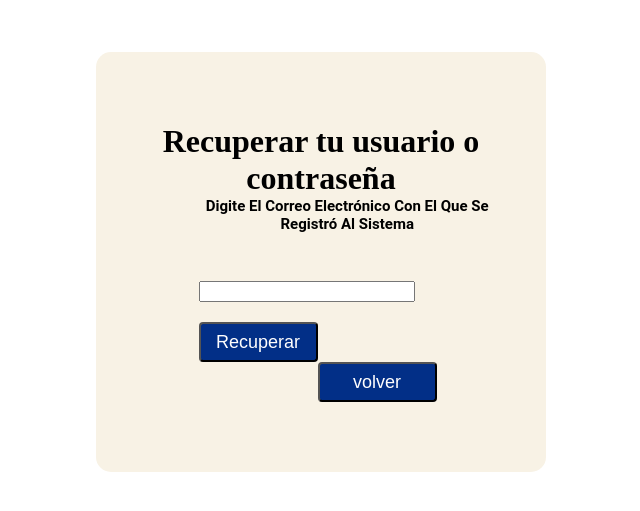
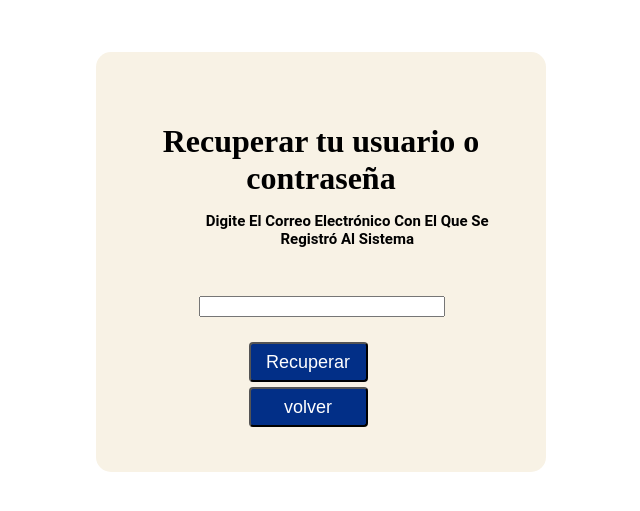
Before and after one commit to reymarmendoza/MINTIC_7, a Flask app: page /recuperar/ in a window 1280 px wide. Shown: the part 158-669 px from the top of the page, without its empty margins (352-992 px from the left). Run offline with Flask 2, Linux system fonts and the light colour scheme.

Commit message:
cambios de leonardo en login, recuperar

```diff
--- a/app.py
+++ b/app.py
@@ -6,8 +6,8 @@ app = Flask(__name__)
 @app.route('/')
 @app.route('/index/')
 @app.route('/home/')
-def inicio():
-    return '<ul><li><a href="/login">Login</a></li><li><a href="/recuperar">Recuperar datos</a></li><li><a href="/registro">registrarse</a></li></ul>'
+#def inicio():
+#    return '<ul><li><a href="/login">Login</a></li><li><a href="/recuperar">Recuperar datos</a></li><li><a href="/registro">registrarse</a></li></ul>'
 
 @app.route('/login/',methods=['GET','POST'])
 def login():
--- a/static/css/estilos.css
+++ b/static/css/estilos.css
@@ -21,6 +21,7 @@ html {
     font-size: 14px;
     position: absolute;
     margin-top: -10px;
+
 }
 
 .s21 {
@@ -29,6 +30,7 @@ html {
     font-family: 'Roboto';
     color: #000000;
     font-style: normal;
+    margin-top: 15px;
 }
 
 .s3 {
@@ -44,22 +46,33 @@ html {
 
 .s4 {
     width: 40%;
-    float: left;
+    margin-top: 5px;
+    margin-left: 50px;
 }
 
+.btn{
+    background-color: #022f87;
+    color: rgb(255, 255, 255);
+    border: 1px solid #022F87;
+    border-radius: 5px;
+
+
+  }
 .s5 {
     font-size: 18px;
     margin-top: 40px;
+    margin-right: 30px;
     width: 60%;
     float: left;
     text-overflow: ellipsis;
     white-space: pre;
-    text-align: center;
+    text-align: left;
     position: absolute;
     font-family: 'Roboto', Geneva, Verdana, sans-serif;
     font-style: normal;
     font-weight: normal;
     color: #022F87;
+
 }
 
 .s51 {
@@ -84,8 +97,8 @@ html {
 .s8 {
     width: 100%;
     display: center;
-    width: 70%;
-    height: 45px;
+    width: 80%;
+    height: 65px;
     margin-top: 30px;
 }
 
--- a/templates/recuperar.html
+++ b/templates/recuperar.html
@@ -29,10 +29,11 @@
                         <div class='s8'><input class="input" type='email' id='emailtxt' name='emailtxt' required minlength="5" /></div>
                     </div>
                     <div class='fila'>
-                        <div class='s4'><input class="btn" type='button' id='recuperabtn' class="buton" value='Recuperar' onclick='submit();' /></div>
+                        <div class='s4'><input class="" type='button' id='recuperabtn' class="buton" value='Recuperar' onclick='submit();' /></div>
                     </div>
                     <div class='fila'>
-                        <div class='s4'><input class="btn" type='button' id='volverbtn' class="buton" value='volver' onclick='submit();' /></div>
+
+                       <a href="/login"><div class='s4'><input class=""  type='button' id='volverbtn' class="buton" value='volver' onclick='submit();' /></div>  </a>
                     </div>
                 </div>
     </form>
```
Also changed, not shown: package-lock.json (added).
